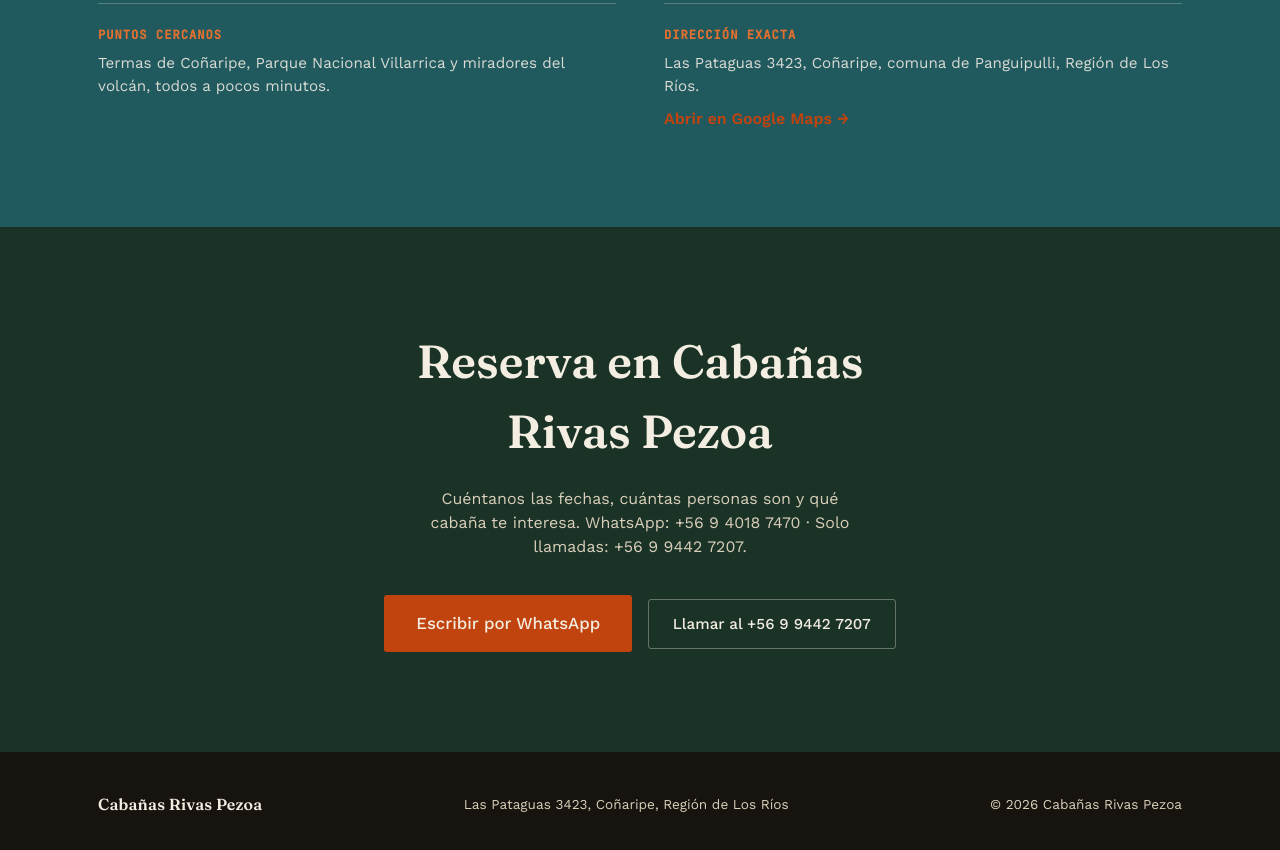
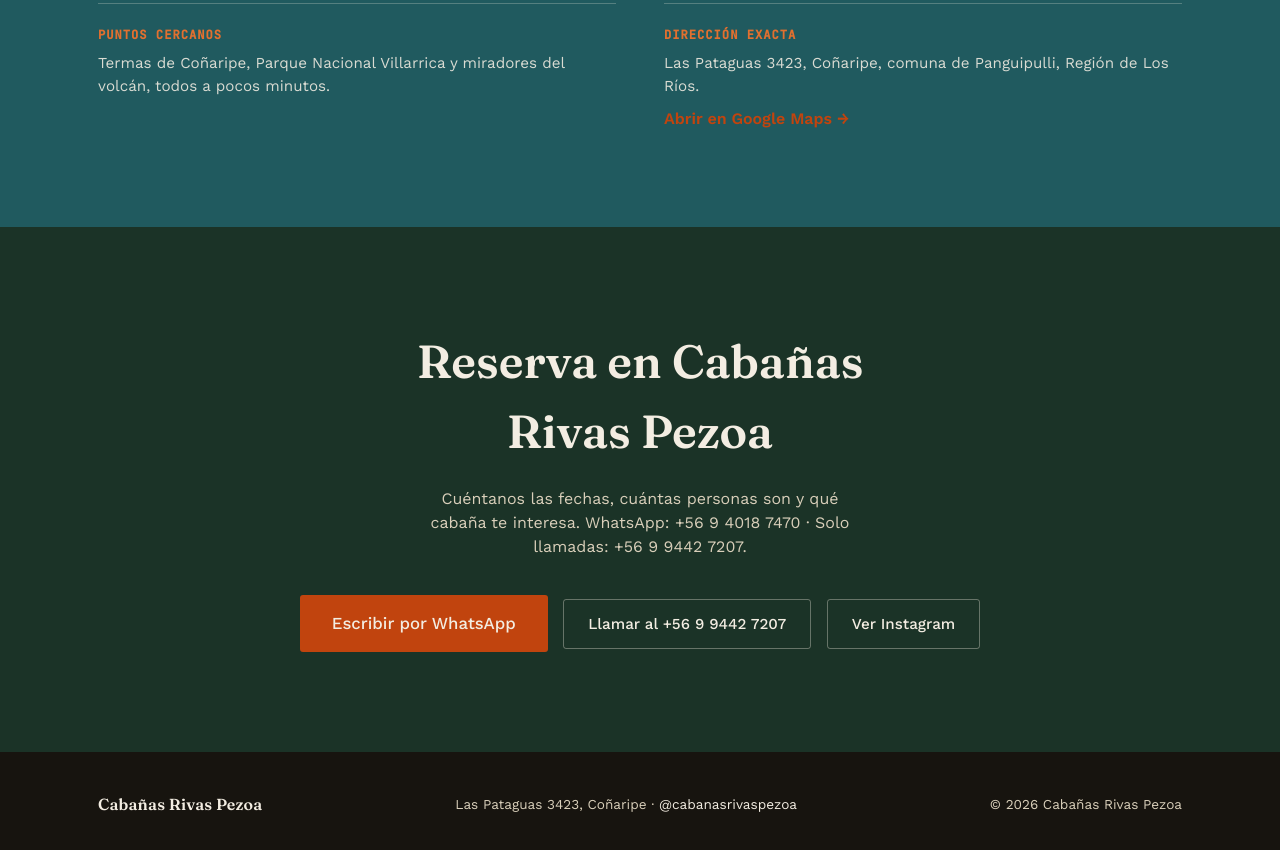
Before and after one commit to Ripe2023/cabanas-rivas-pezoa, a website built with Vite: page index.html in a window 1280 px wide. Shown: the part 4194-5044 px from the top of the page. Built offline with nearby package versions, Linux system fonts and the light colour scheme.

Commit message:
Agrega Instagram a la pagina

```diff
--- a/index.html
+++ b/index.html
@@ -615,13 +615,14 @@
       Escribir por WhatsApp
     </a>
     <a class="btn btn-ghost" href="tel:+56994427207" style="margin-left:10px;">Llamar al +56 9 9442 7207</a>
+    <a class="btn btn-ghost" href="https://www.instagram.com/cabanasrivaspezoa/" target="_blank" rel="noopener" style="margin-left:10px;">Ver Instagram</a>
   </div>
 </section>
 
 <footer>
   <div class="wrap footer-inner">
     <div class="brand" style="color:var(--cream);">Cabañas Rivas Pezoa</div>
-    <div>Las Pataguas 3423, Coñaripe, Región de Los Ríos</div>
+    <div>Las Pataguas 3423, Coñaripe · <a href="https://www.instagram.com/cabanasrivaspezoa/" target="_blank" rel="noopener" style="color:var(--cream);">@cabanasrivaspezoa</a></div>
     <div>© 2026 Cabañas Rivas Pezoa</div>
   </div>
 </footer>
```
